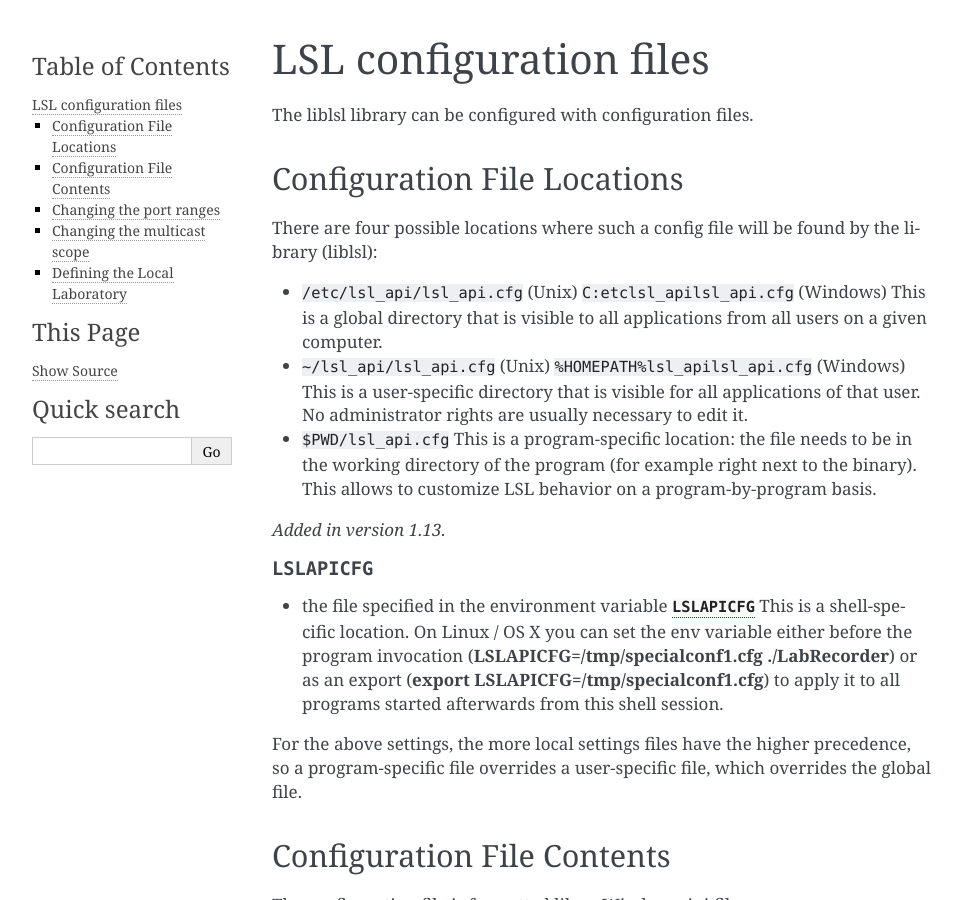
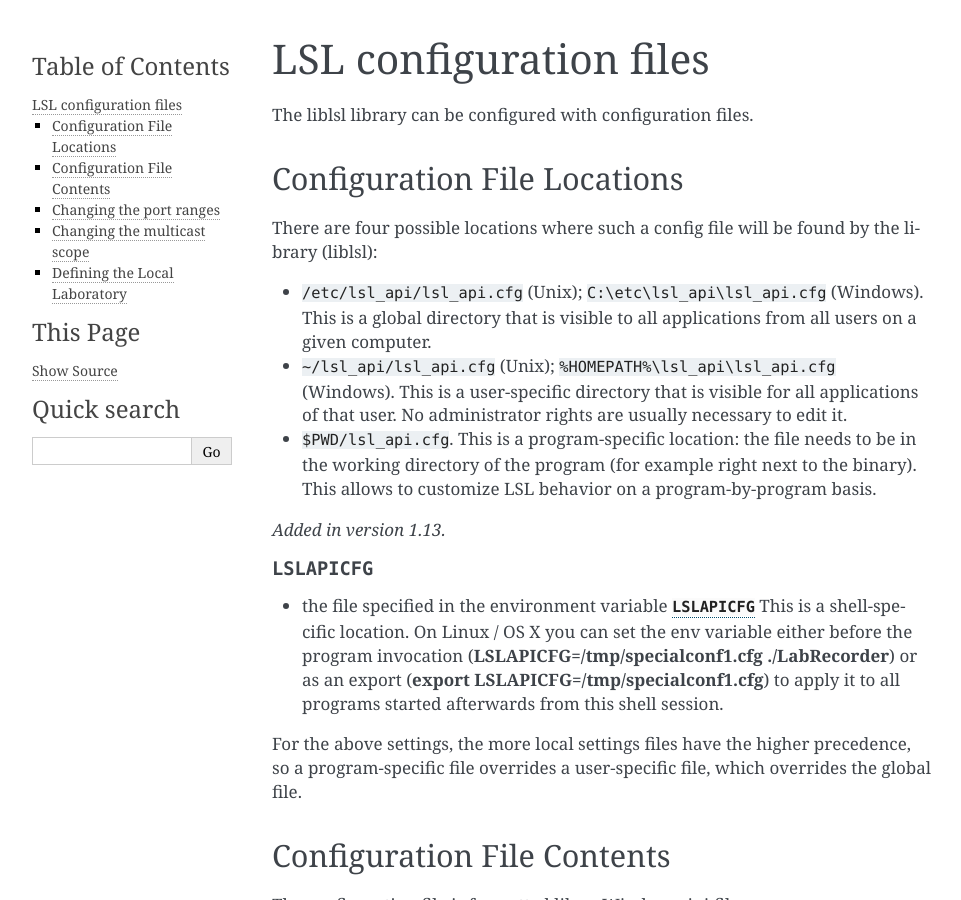
Before and after one commit to sccn/labstreaminglayer, a Sphinx documentation site: the page built from docs/info/lslapicfg.rst, in a window 1280 px wide and 900 px high. Shown: the whole window, without its empty margins (148-1109 px from the left). Built offline with Sphinx 7.4.7, drawn with Linux system fonts in a browser that asks for light colours; pages that are not in the unit, such as notebooks, are missing from menus.

Commit message:
Update lslapicfg.rst
Hopefully better escaping for Windows paths.

```diff
--- a/docs/info/lslapicfg.rst
+++ b/docs/info/lslapicfg.rst
@@ -8,16 +8,16 @@ Configuration File Locations
 
 There are four possible locations where such a config file will be found by the library (liblsl):
 
-- :file:`/etc/lsl_api/lsl_api.cfg` (Unix)
-  :file:`C:\etc\lsl_api\lsl_api.cfg` (Windows)
+- :file:`/etc/lsl_api/lsl_api.cfg` (Unix);
+  :file:`C:\\etc\\lsl_api\\lsl_api.cfg` (Windows).
   This is a global directory that is visible to all applications from all users
   on a given computer.
-- :file:`~/lsl_api/lsl_api.cfg` (Unix)
-  :file:`%HOMEPATH%\lsl_api\lsl_api.cfg` (Windows)
+- :file:`~/lsl_api/lsl_api.cfg` (Unix);
+  :file:`%HOMEPATH%\\lsl_api\\lsl_api.cfg` (Windows).
   This is a user-specific directory that is visible for all applications of
   that user.
   No administrator rights are usually necessary to edit it.
-- :file:`$PWD/lsl_api.cfg`
+- :file:`$PWD/lsl_api.cfg`.
   This is a program-specific location: the file needs to be in the working
   directory of the program (for example right next to the binary).
   This allows to customize LSL behavior on a program-by-program basis.
```
